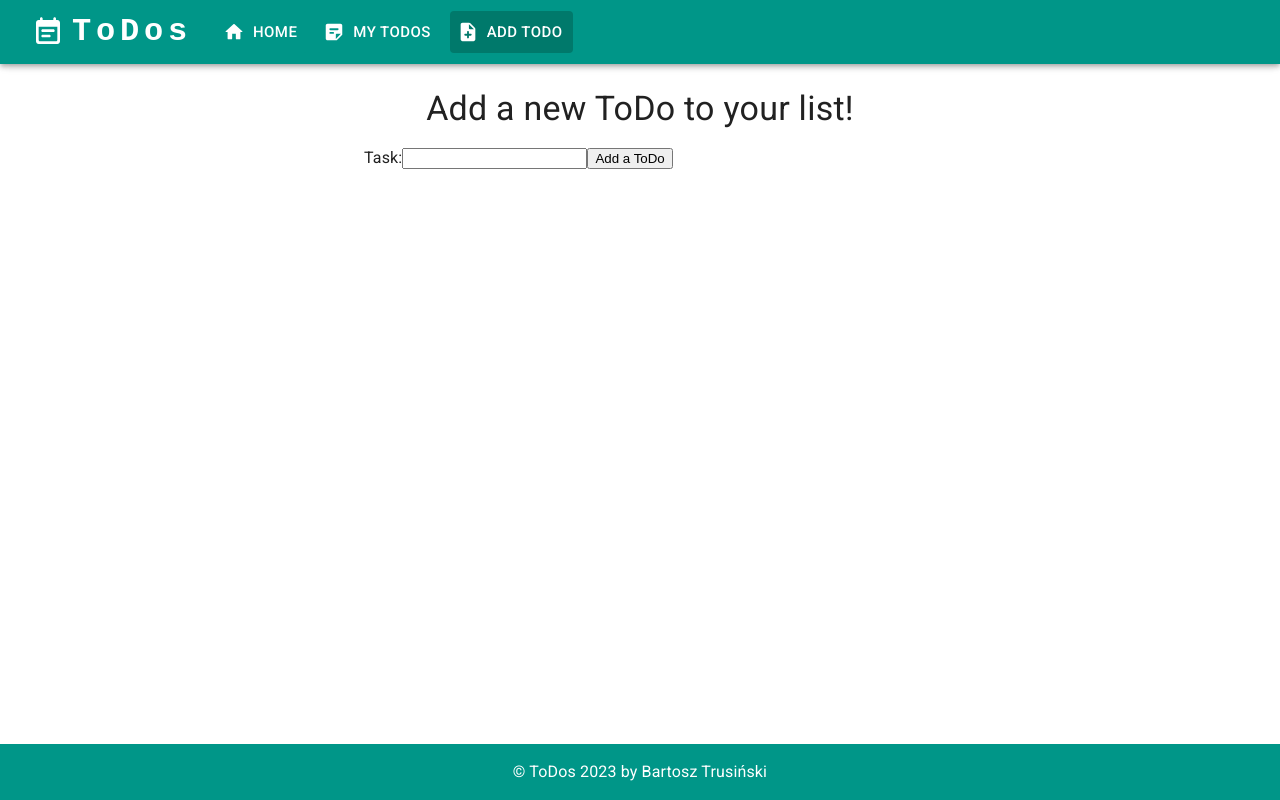
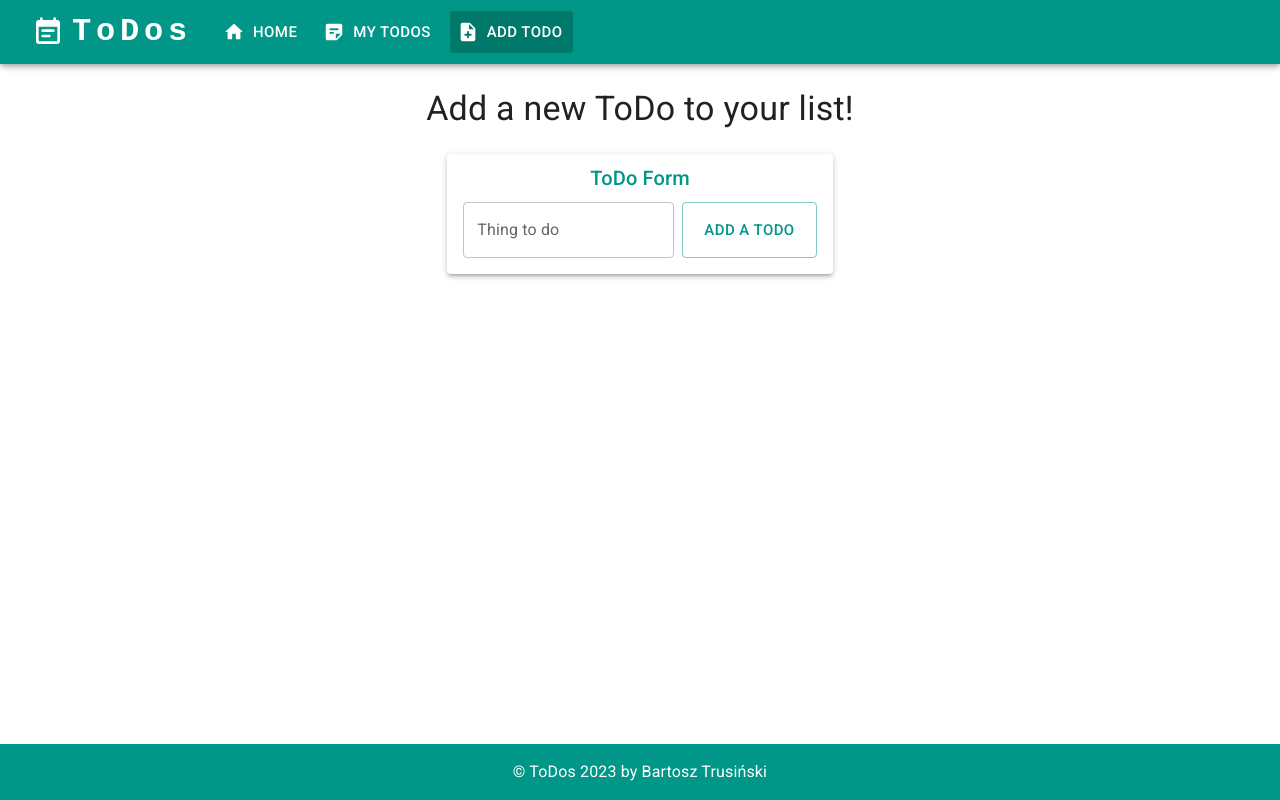
Before and after one commit to bartosztrusinski/todos, a React (Vite) app: page /todos/new in a window 1280 px wide. Built offline with nearby package versions, Linux system fonts and the light colour scheme.

Commit message:
style todo form

```diff
--- a/src/features/todos/TodoForm.tsx
+++ b/src/features/todos/TodoForm.tsx
@@ -1,3 +1,12 @@
+import {
+  Alert,
+  Box,
+  Button,
+  Paper,
+  Snackbar,
+  TextField,
+  Typography,
+} from '@mui/material';
 import { useState } from 'react';
 import { useDispatch } from 'react-redux';
 import { addTodo } from './todosSlice';
@@ -8,21 +17,73 @@ const TodoForm = () => {
 
   const handleSubmit = (e: React.FormEvent<HTMLFormElement>) => {
     e.preventDefault();
+
+    if (!input) return;
+
     dispatch(addTodo(input));
     setInput('');
+    setOpen(true);
+  };
+
+  const [open, setOpen] = useState(false);
+
+  const handleClose = (
+    event?: React.SyntheticEvent | Event,
+    reason?: string
+  ) => {
+    if (reason === 'clickaway') {
+      return;
+    }
+
+    setOpen(false);
   };
 
   return (
-    <form onSubmit={handleSubmit}>
-      <label htmlFor='task'>Task:</label>
-      <input
-        type='text'
-        name='task'
-        value={input}
-        onChange={(e) => setInput(e.target.value)}
-      />
-      <button type='submit'>Add a ToDo</button>
-    </form>
+    <Box sx={{ display: 'flex', placeContent: 'center', my: 3 }}>
+      <form onSubmit={handleSubmit}>
+        <Paper elevation={3} sx={{ p: 2, pt: 0 }}>
+          <Typography
+            variant='h6'
+            component='h2'
+            sx={{ color: 'primary.main', textAlign: 'center', py: 1 }}>
+            ToDo Form
+          </Typography>
+          <Box
+            gap={1}
+            sx={{
+              display: 'flex',
+              flexDirection: { xs: 'column', sm: 'row' },
+              justifyItems: 'center',
+            }}>
+            <TextField
+              id='outlined-basic'
+              label='Thing to do'
+              variant='outlined'
+              value={input}
+              onChange={(e) => setInput(e.target.value)}
+            />
+            <Button type='submit' variant='outlined' size='large'>
+              Add a ToDo
+            </Button>
+            <Snackbar
+              open={open}
+              autoHideDuration={5000}
+              onClose={handleClose}
+              anchorOrigin={{
+                vertical: 'top',
+                horizontal: 'center',
+              }}>
+              <Alert onClose={handleClose} severity='success'>
+                ToDo added!
+                <Button href='/todos' size='small' sx={{ ml: 1, p: 0 }}>
+                  Show
+                </Button>
+              </Alert>
+            </Snackbar>
+          </Box>
+        </Paper>
+      </form>
+    </Box>
   );
 };
 
```
